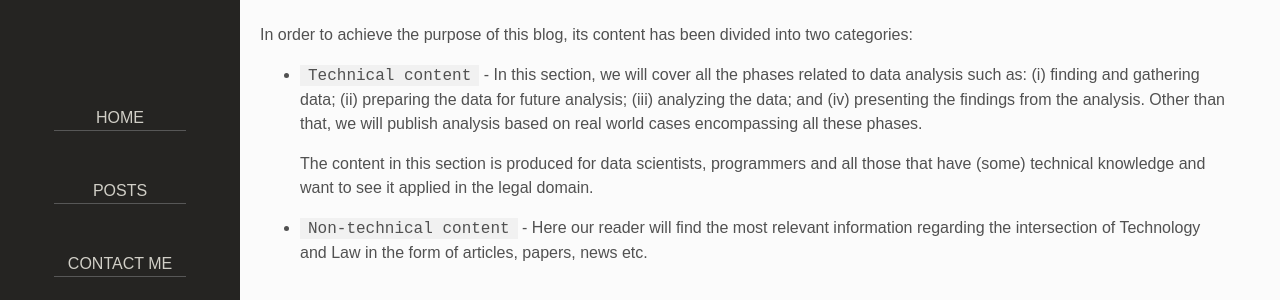
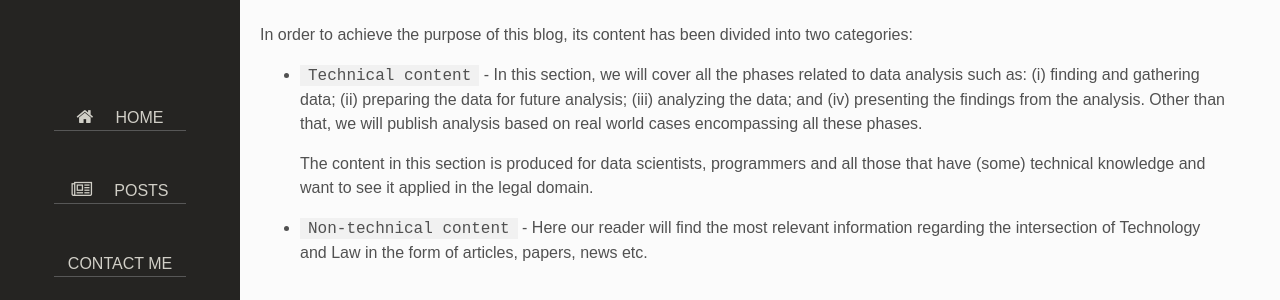
Before and after one commit to omattuy/data_science_and_law, a Jekyll site: the page built from index.markdown, in a window 1280 px wide. Shown: the part 357-657 px from the top of the page. Built offline with Jekyll 4.4.1, drawn with Linux system fonts in a browser that asks for light colours.

Commit message:
Changes in style with the use of font awsome icons

```diff
--- a/_layouts/main.html
+++ b/_layouts/main.html
@@ -28,11 +28,11 @@ layout: default
           color: #D1CFC7;
         }
       </style>
-      <div class="menu-bar"><a style="text-decoration: none;" href="/index.html"> HOME </a></div>
+      <div class="menu-nav-bar"><a style="text-decoration: none;" href="/index.html"> <i class="fa fa-home" style="color:#D1CFC7; font-size:18px;"></i> &nbsp;&nbsp;&nbsp; HOME </a></div>
       <br><br>
-      <div class="menu-bar"><a style="text-decoration: none;" href="/list_posts"> POSTS </a></div>
+      <div class="menu-nav-bar"><a style="text-decoration: none;" href="/list_posts"> <i class="fa fa-newspaper-o" style="color:#D1CFC7; font-size:18px;"></i> &nbsp;&nbsp;&nbsp; POSTS </a></div>
       <br><br>
-      <div class="menu-bar"> CONTACT ME </div>
+      <div class="menu-nav-bar"> CONTACT ME </div>
     </center>
     <!--
       <a href="/about">About</a>
--- a/assets/css/main.css
+++ b/assets/css/main.css
@@ -934,7 +934,7 @@ table tfoot td {
   background-color: #252422;
 }
 
-.menu-bar {
+.menu-nav-bar {
   text-align: center;
   border-bottom: 1px solid;
   border-color: rgb(87, 87, 87);
```
